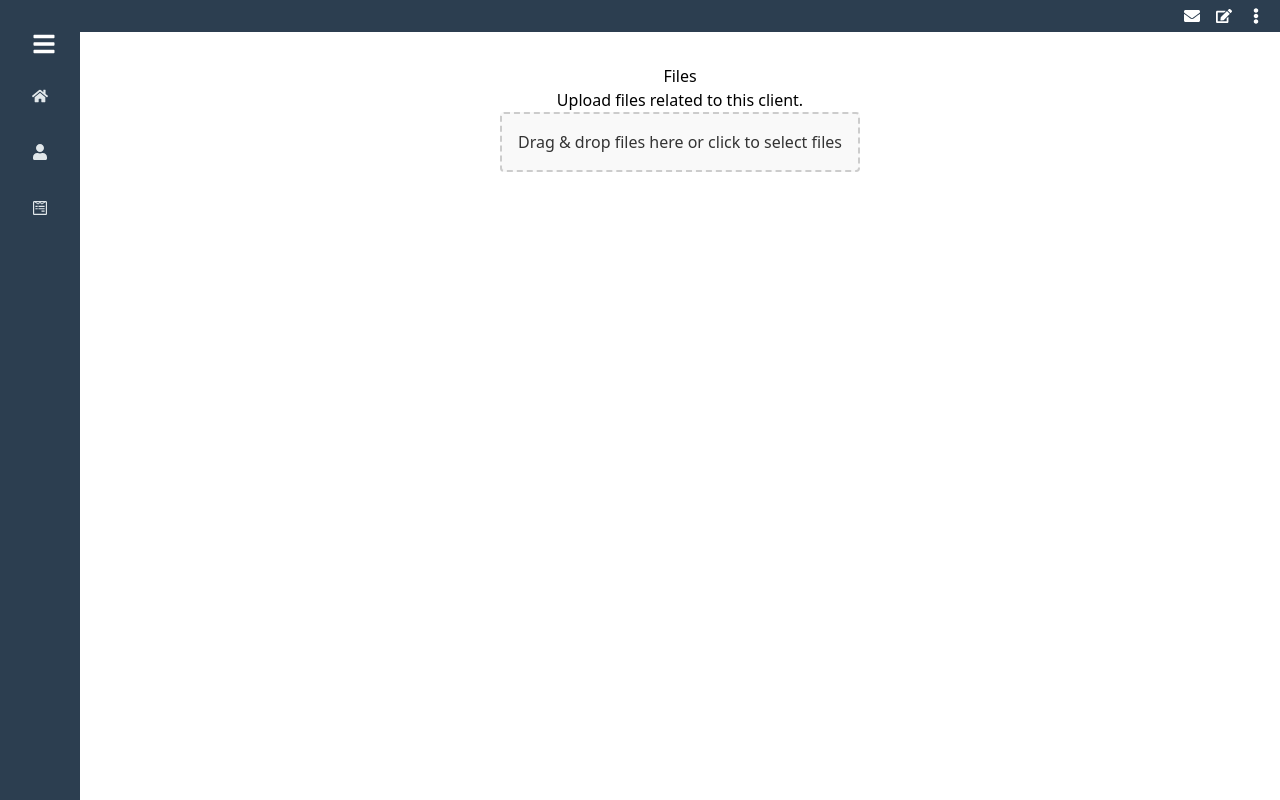
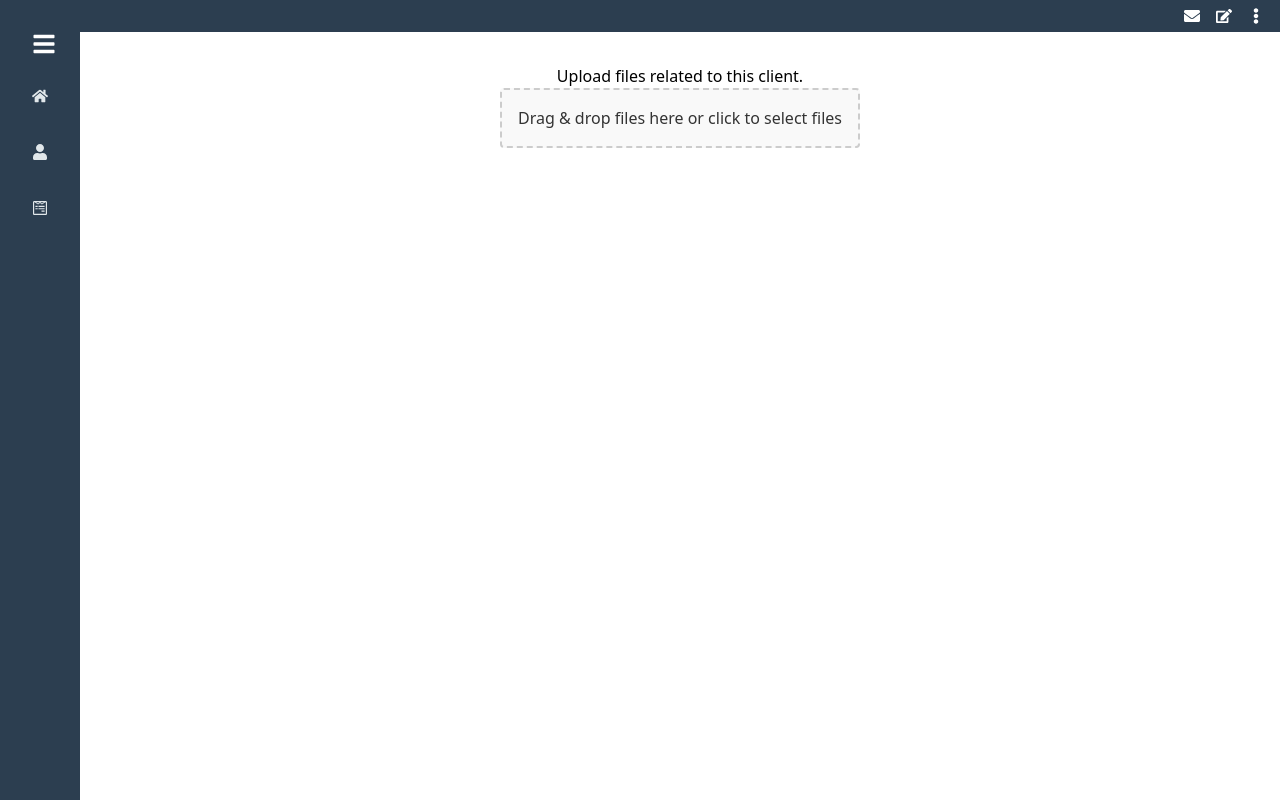
Before and after one commit to Web-Dev-Learner/form, a React (Vite) app in the folder formcraft/: page /files in a window 1280 px wide. Shown: the top 800 px of the page. Built offline with nearby package versions, Linux system fonts and the light colour scheme.

Commit message:
updated files upload

```diff
--- a/formcraft/src/components/CompanyDetails.jsx
+++ b/formcraft/src/components/CompanyDetails.jsx
@@ -1,5 +1,7 @@
+
 import React, { useState } from 'react';
 import { FaBuilding, FaEnvelope, FaPhone, FaUser } from 'react-icons/fa';
+import Files from '../components/Files'; // Correct import path
 import "../styles/ClientDetails.scss";
 
 const CompanyDetails = () => {
@@ -7,27 +9,6 @@ const CompanyDetails = () => {
 
   const handleSidebarClick = (section) => {
     setActiveSection(section);
-  };
-
-  const handleDrop = (e) => {
-    e.preventDefault();
-    const files = e.dataTransfer.files;
-    if (files.length > 0) {
-      // Handle file upload here
-      console.log("Dropped files:", files);
-    }
-  };
-
-  const handleClick = () => {
-    document.getElementById('fileInput').click();
-  };
-
-  const handleFileChange = (e) => {
-    const files = e.target.files;
-    if (files.length > 0) {
-      // Handle file upload here
-      console.log("Selected files:", files);
-    }
   };
 
   return (
@@ -59,8 +40,6 @@ const CompanyDetails = () => {
               <FaPhone className="icon" /> <span>Phone: +1987654321</span>
             </div>
           </div>
-
-          {/* Other details if needed */}
         </div>
 
         <div className="sidebar-section">
@@ -91,22 +70,7 @@ const CompanyDetails = () => {
         </div>
       </div>
 
-      {activeSection === 'files' && (
-        <div className="file-upload-section"
-          onDrop={handleDrop}
-          onDragOver={(e) => e.preventDefault()}
-          onClick={handleClick}
-        >
-          <input
-            type="file"
-            id="fileInput"
-            style={{ display: 'none' }}
-            onChange={handleFileChange}
-            multiple
-          />
-          <p>Drag & drop files here or click to select files</p>
-        </div>
-      )}
+      {activeSection === 'files' && <Files />}
     </div>
   );
 };
--- a/formcraft/src/components/Files.jsx
+++ b/formcraft/src/components/Files.jsx
@@ -1,84 +1,84 @@
-
-import React, { useState } from 'react';
+import React, { useRef, useState } from 'react';
 
 const Files = () => {
   const [dragOver, setDragOver] = useState(false);
   const [file, setFile] = useState(null);
+  const fileInputRef = useRef(null);
 
-  // Handle file selection through the file input
   const handleFileChange = (e) => {
     const selectedFile = e.target.files[0];
+    console.log("File selected:", selectedFile); // Debugging: Check if a file is selected
     if (selectedFile) {
       setFile(selectedFile);
-      // Handle the file (upload, preview, etc.)
+      console.log("File name:", selectedFile.name); // Debugging: Verify file name
     }
   };
 
-  // Handle drag events
   const handleDragOver = (e) => {
     e.preventDefault();
     setDragOver(true);
+    console.log("Dragging over"); // Debugging: Confirm drag over event
   };
 
   const handleDragLeave = (e) => {
     e.preventDefault();
     setDragOver(false);
+    console.log("Dragging left"); // Debugging: Confirm drag leave event
   };
 
   const handleDrop = (e) => {
     e.preventDefault();
     setDragOver(false);
     const droppedFile = e.dataTransfer.files[0];
+    console.log("File dropped:", droppedFile); // Debugging: Confirm file drop
     if (droppedFile) {
       setFile(droppedFile);
-      // Handle the file (upload, preview, etc.)
+      console.log("Dropped file name:", droppedFile.name); // Debugging: Verify dropped file name
     }
   };
 
   const handleClick = () => {
-    document.getElementById('fileInput').click();
-  };
-
-  const fileUploadStyles = {
-    border: '2px dashed #ccc',
-    borderRadius: '4px',
-    padding: '1rem',
-    backgroundColor: dragOver ? '#e0e0e0' : '#f9f9f9',
-    cursor: 'pointer',
-    textAlign: 'center',
-    transition: 'background-color 0.3s',
-    position: 'relative',
-    display: 'inline-block',
-  };
-
-  const uploadLabelStyles = {
-    display: 'block',
-    cursor: 'pointer',
-    fontSize: '1rem',
-    color: '#333',
+    console.log("File input clicked"); // Debugging: Confirm input click event
+    fileInputRef.current.click();
   };
 
   return (
     <div style={{ padding: '1rem', textAlign: 'center' }}>
-      <h2>Files</h2>
+
       <p>Upload files related to this client.</p>
       <div
-        style={fileUploadStyles}
+        style={{
+          border: dragOver ? '2px solid #000' : '2px dashed #ccc',
+          borderRadius: '4px',
+          padding: '1rem',
+          backgroundColor: dragOver ? '#e0e0e0' : '#f9f9f9',
+          cursor: 'pointer',
+          textAlign: 'center',
+          transition: 'background-color 0.3s, border-color 0.3s',
+          position: 'relative',
+          display: 'inline-block',
+        }}
         onDragOver={handleDragOver}
         onDragLeave={handleDragLeave}
         onDrop={handleDrop}
-        onClick={handleClick} // Trigger file input on click
+        onClick={handleClick}
       >
         <input
           type="file"
           onChange={handleFileChange}
-          style={{ display: 'none' }} // Hide the default file input
-          id="fileInput"
+          style={{ display: 'none' }}
+          ref={fileInputRef}
         />
-        <label htmlFor="fileInput" style={uploadLabelStyles}>
+        <label style={{ display: 'block', cursor: 'pointer', fontSize: '1rem', color: '#333' }}>
           {file ? file.name : 'Drag & drop files here or click to select files'}
         </label>
       </div>
+      {file && (
+        <div style={{ marginTop: '1rem' }}>
+          <h3>Selected File:</h3>
+          <p>{file.name}</p>
+        </div>
+      )}
     </div>
   );
 };
```
